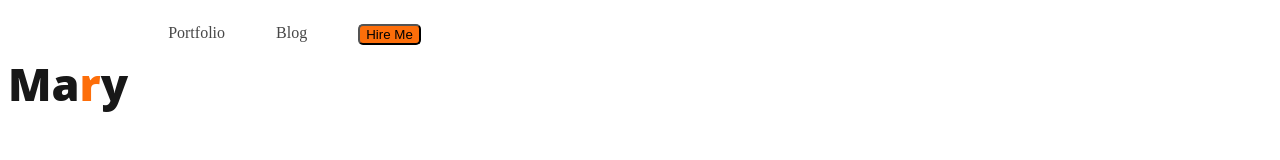
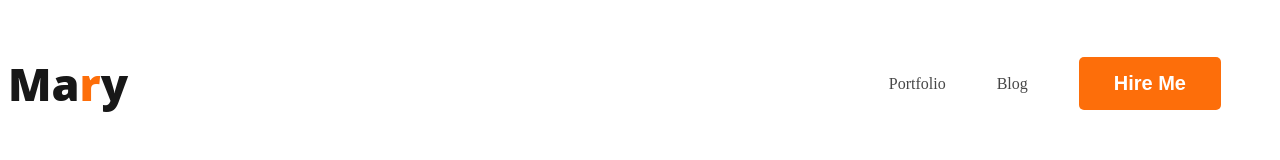
Before and after one commit to Skdrashed/WEB-PROTFOLIO, a plain HTML site: page index.html in a window 1280 px wide. Drawn offline with Linux system fonts and the light colour scheme.

Commit message:
added nav

```diff
--- a/styles/portfolio.css
+++ b/styles/portfolio.css
@@ -1,5 +1,7 @@
 nav{
     display: flex;
+    justify-content: space-between;
+align-items:center;
 }
 .text-primary{
     color: var(--white-color,#FD6E0A );
@@ -7,9 +9,18 @@ nav{
 .button-primary{
     border-radius: 5px;
 background: #FD6E0A;
+border: 0px;
+font-size: 20px;
+font-style: normal;
+font-weight: 700;
+line-height: normal;
+color: white;
+padding: 15px 35px;
 }
 nav > ul{
     display: flex;
+    align-items: center;
+
 }
 nav li {
     list-style: none;
```
